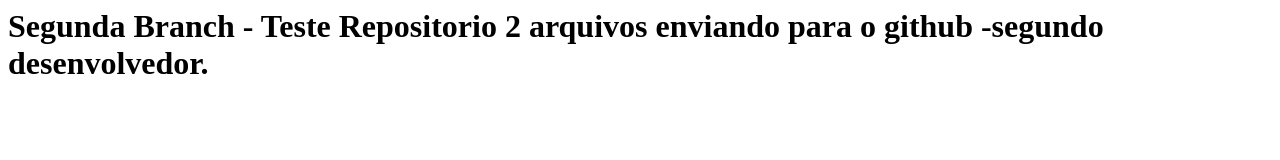
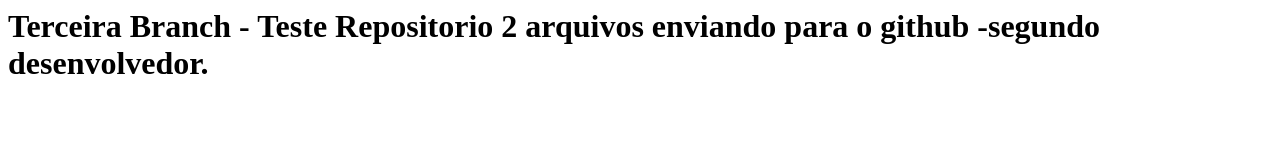
Before and after one commit to marcosDeveloperr/treinaWeb-treinaWeb-git-fundamentos, a plain HTML site: page index.html in a window 1280 px wide. Drawn offline with Linux system fonts and the light colour scheme.

Commit message:
adicionando uma terceira branch

```diff
--- a/index.html
+++ b/index.html
@@ -1 +1 @@
-<h1>Segunda Branch - Teste Repositorio 2 arquivos enviando para o github -segundo desenvolvedor.</h1>
+<h1>Terceira Branch - Teste Repositorio 2 arquivos enviando para o github -segundo desenvolvedor.</h1>
```
